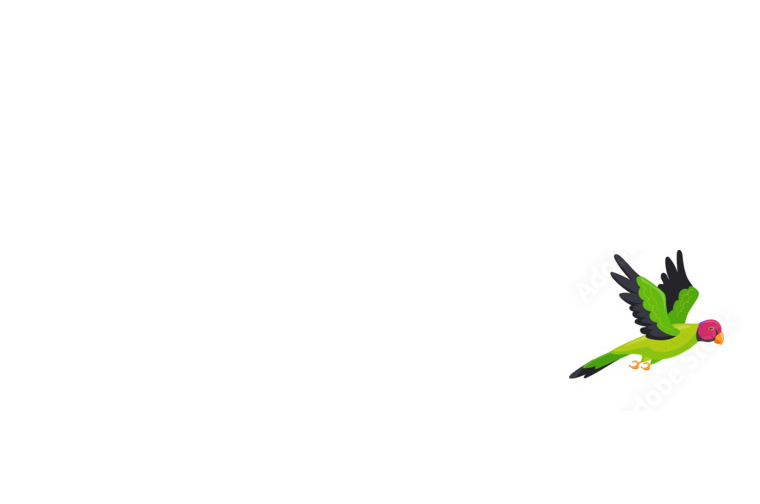
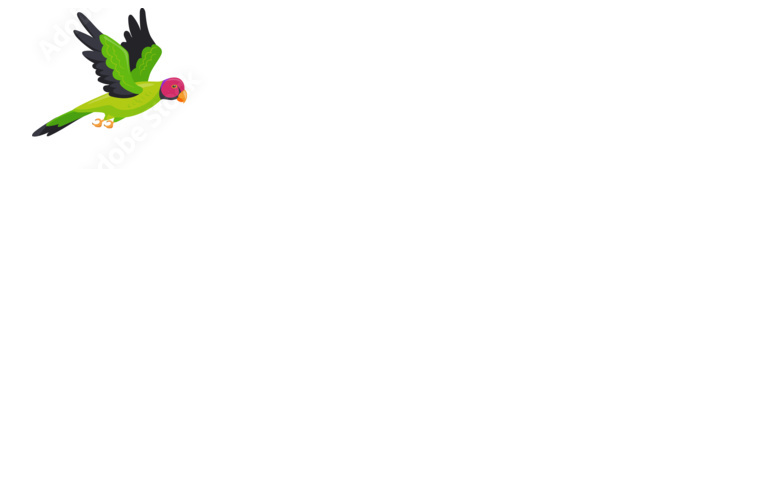
Before and after one commit to somumanik/BirdFly, a plain HTML site: page index.html in a window 1280 px wide. Shown: the top 504 px of the page, without its empty margins (509-1269 px from the left). Drawn offline with Linux system fonts and the light colour scheme.

Commit message:
updatefinally

```diff
--- a/Css/style.css
+++ b/Css/style.css
@@ -1,6 +1,6 @@
 .parrrot
 {
-    margin: 250px auto;
+
     width: 190px;
     height: 251px;
     /* background: red; */
```
